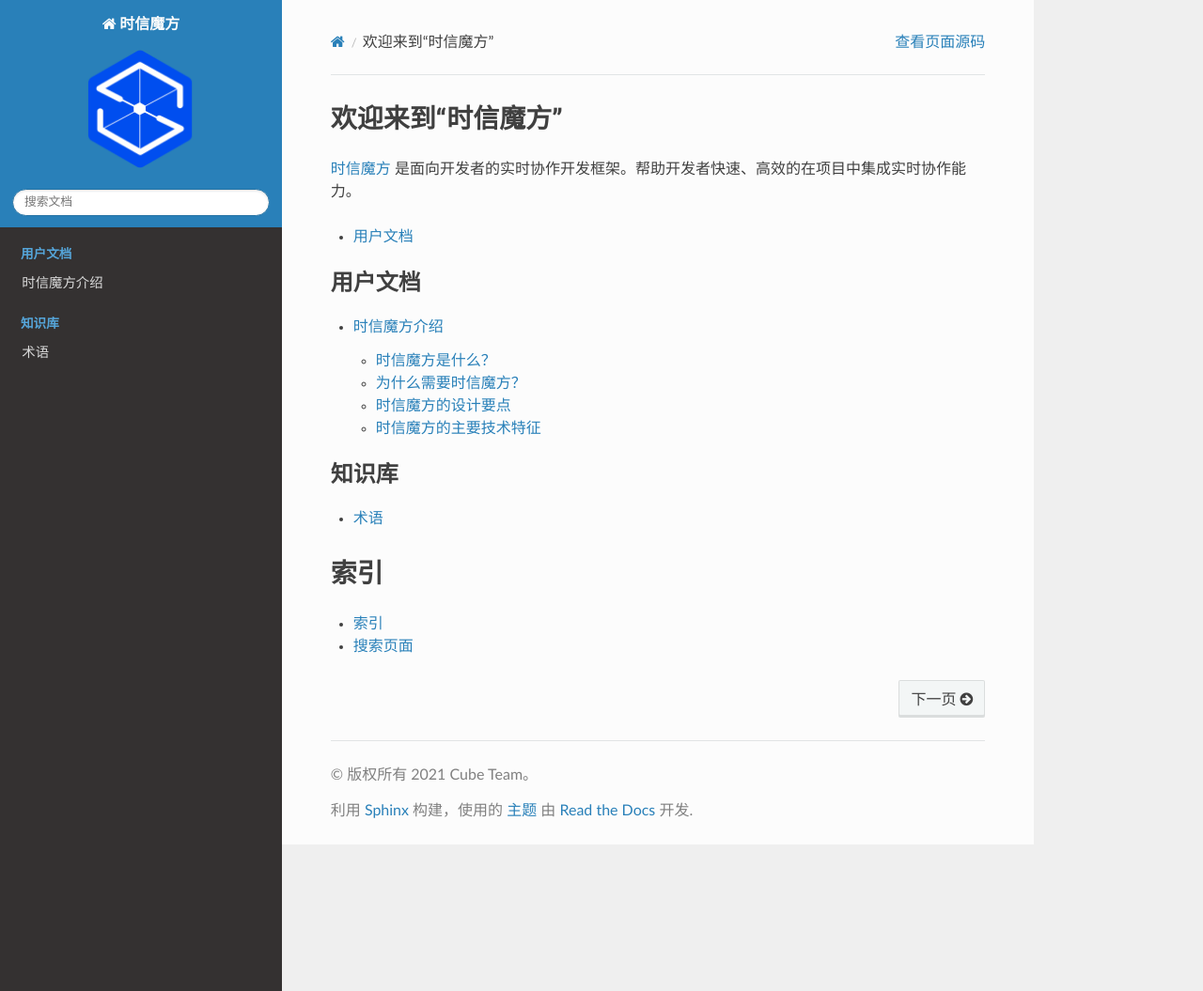
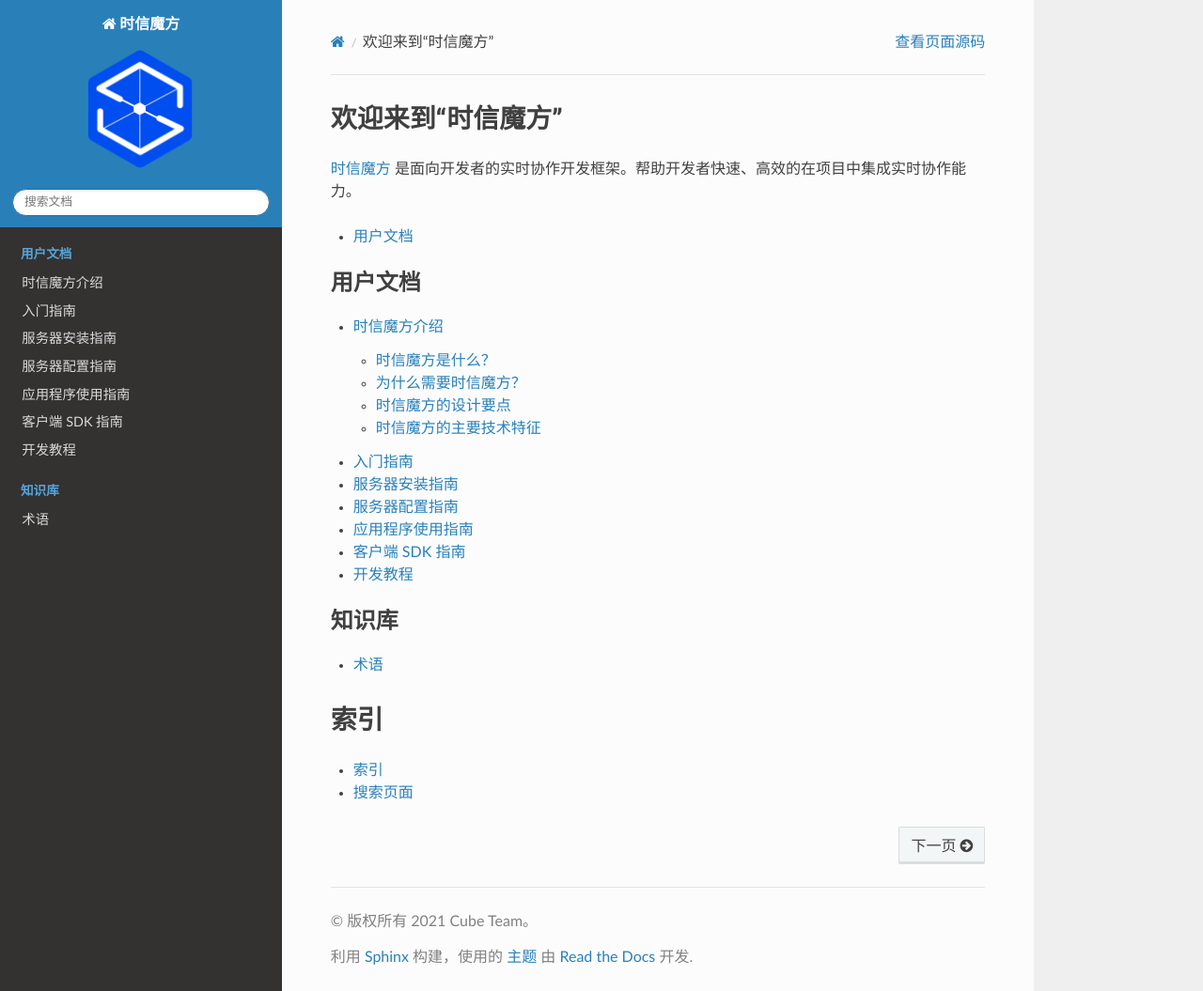
Before and after one commit to shixincube/cube-manual, a Sphinx documentation site: the page built from doc/source/index.rst, in a window 1280 px wide and 1055 px high. Shown: the whole window at 94% size. Built offline with Sphinx 7.4.7 and the Read the Docs theme 2.0.0, drawn with Linux system fonts in a browser that asks for light colours; some of the changed lines change nothing that is shown.

Commit message:
Update doc

```diff
--- a/doc/source/index.rst
+++ b/doc/source/index.rst
@@ -12,6 +12,12 @@
    :caption: 用户文档
 
    /user/intro
+   /user/quickstart
+   /user/installation
+   /user/configuration
+   /user/application
+   /user/client_sdk
+   /user/tutorials
 
 .. _knowledge-docs:
 
--- /dev/null
+++ b/doc/source/user/application.rst
@@ -0,0 +1,3 @@
+===============================
+应用程序使用指南
+===============================
--- /dev/null
+++ b/doc/source/user/client_sdk.rst
@@ -0,0 +1,3 @@
+===============================
+客户端 SDK 指南
+===============================
--- /dev/null
+++ b/doc/source/user/configuration.rst
@@ -0,0 +1,3 @@
+===============================
+服务器配置指南
+===============================
--- /dev/null
+++ b/doc/source/user/installation.rst
@@ -0,0 +1,3 @@
+===============================
+服务器安装指南
+===============================
--- /dev/null
+++ b/doc/source/user/quickstart.rst
@@ -0,0 +1,29 @@
+===============================
+入门指南
+===============================
+
+一般来说，这是任何对时信魔方感兴趣的用户应该了解的第一步：
+
+1. **了解您的使用需求**
+    时信魔方主要面向的是开发者，它包括了一系列的开发组件和可被进行二次开发的应用程序，以便快速形成产品。如果您需要的是一款已经成型的产品，可以了解一下 `司派 <https://spap.com>`__ 这款产品，它是基于时信魔方2.5版开发的社交协作产品。
+
+    当您使用时信魔方时需要具备一定的专业技能，不同平台的技术组件采用了不同的技术方案实施，以下是一个简单说明：
+
+    * 接入层服务和模块服务服务器使用 Java 语言
+    * 媒体服务器使用 C/C++ 语言
+    * Web/HTML 5 客户端使用 JavaScript 语言
+    * iOS 客户端使用 Object-C 语言
+    * Android 客户端使用 Java 语言
+    * 基于 Electron 的桌面端使用 JavaScript 语言
+
+2. **安装服务器**
+    :doc:`服务器安装指南 </user/installation>` 介绍了如何在不同的系统里安装时信魔方服务器。
+
+3. **编写您的应用程序**
+    # **配置并运行 Web 版应用程序** (可选)
+    # **配置并运行 iOS 版应用程序** (可选)
+    # **配置并运行 Android 版应用程序** (可选)
+
+4. **需求帮助**
+
+5. **祝您愉快**
--- /dev/null
+++ b/doc/source/user/tutorials.rst
@@ -0,0 +1,3 @@
+===============================
+开发教程
+===============================
```
